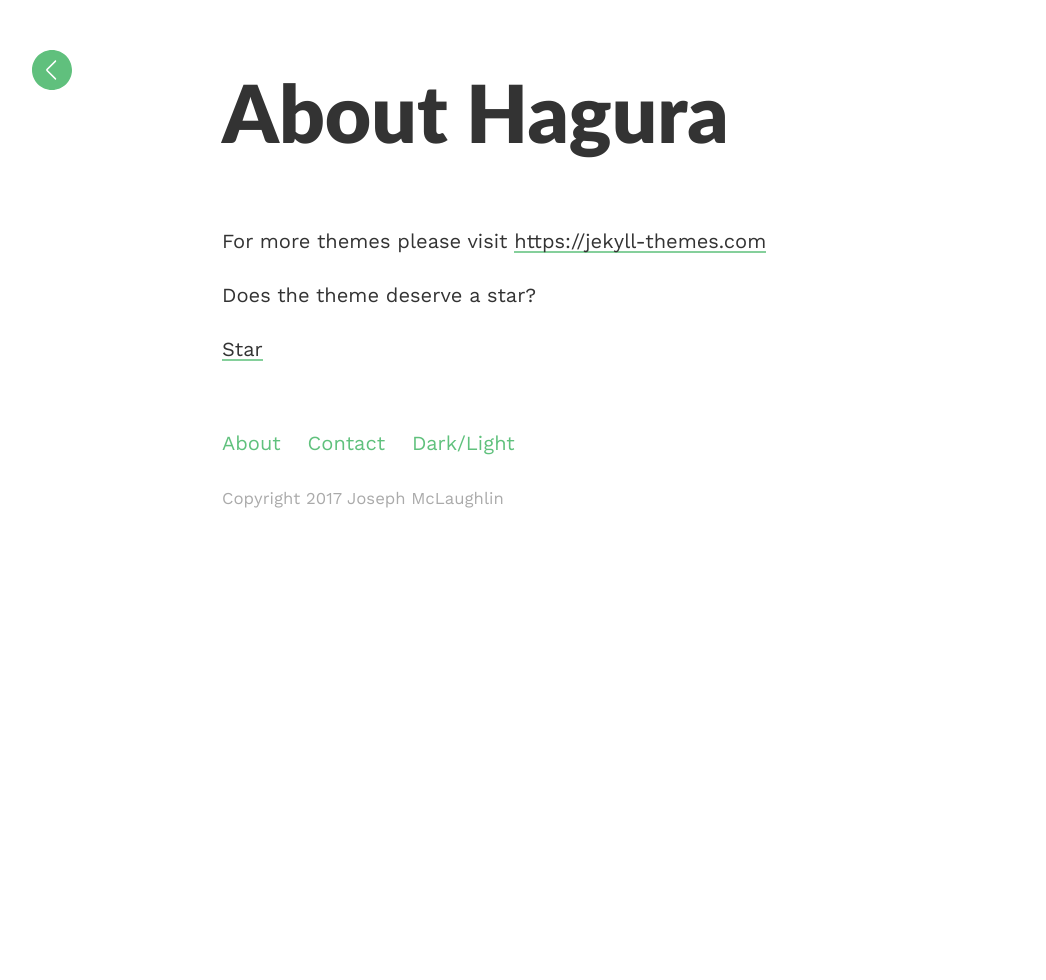
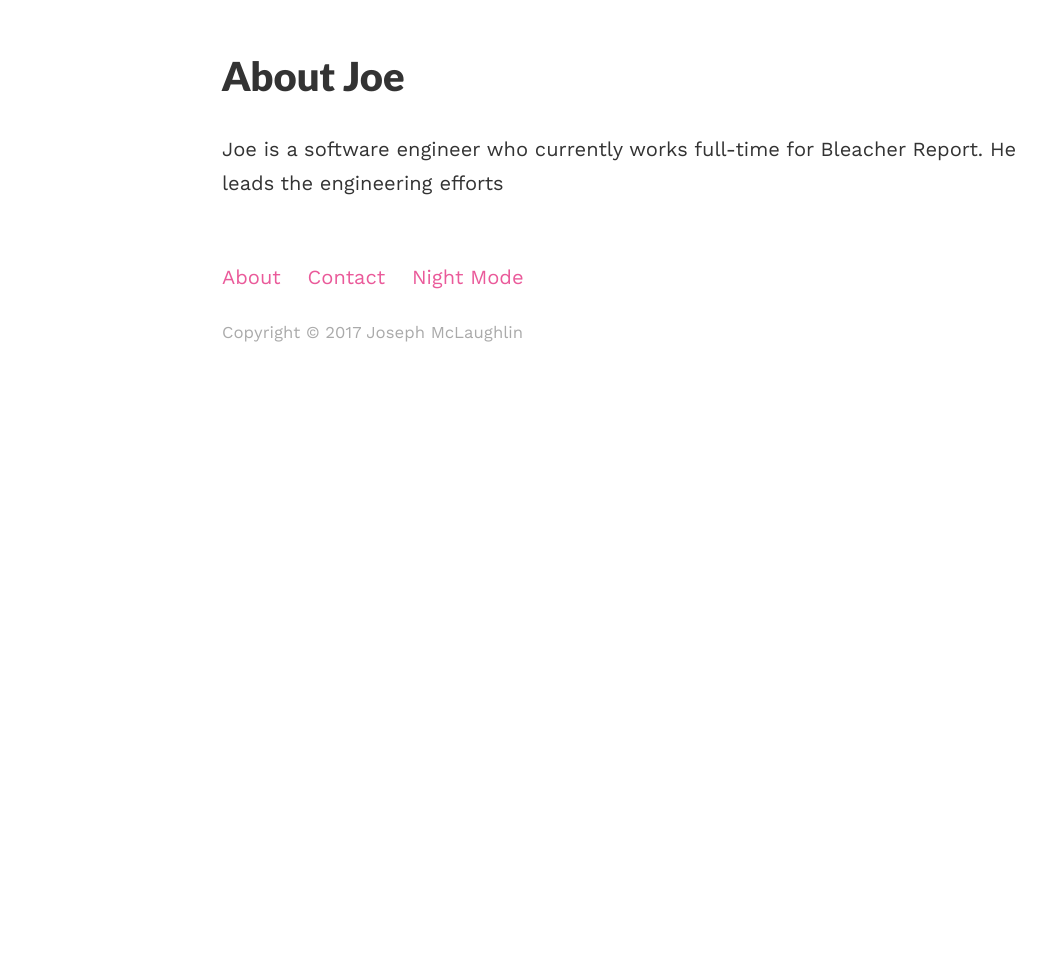
Before and after one commit to mclaughj/mclaughj.github.io, a Jekyll site: the page built from about.md, in a window 1280 px wide. Shown: the whole page, without its empty margins (18-1064 px from the left). Built offline with Jekyll 4.4.1, drawn with Linux system fonts in a browser that asks for light colours.

Commit message:
WIP on theme/customization

```diff
--- a/_config.yml
+++ b/_config.yml
@@ -1,6 +1,6 @@
 ### your site title here
 
-title: Hagura - Light!
+title: 'Hey there!'
 baseurl: / # name of the repository
 email: your@email.com
 
--- a/_layouts/default.html
+++ b/_layouts/default.html
@@ -8,13 +8,12 @@ layout: compress
   <meta name="viewport" content="width=device-width, initial-scale=1">
   <title>{% if page.title %}{{ page.title }} - {{ site.title }}{% else %}{{ site.title }}{% endif %}</title>
 <!--   <link href="https://fonts.googleapis.com/css?family=Lato:900|Work+Sans" rel="stylesheet"> -->
-  <link rel="stylesheet" href="{{site.baseurl}}/css/main.css">
+  <link rel="stylesheet" href="/css/main.css">
   {% seo %}
 </head>
 <body style="background-color: rgb(255, 255, 255)">
- <script async src="{{site.baseurl}}/js/theme.min.js"></script>
+ <script async src="/js/theme.min.js"></script>
   <header>
-      <a href="{{site.baseurl}}/"><div class="home"></div></a>
   </header>
 
     <main>
@@ -25,11 +24,11 @@ layout: compress
 
 <footer>
     <div class="links">
-        <a href="{{site.baseurl}}/about/">About</a>
-        <a href="{{site.baseurl}}/contact/">Contact</a>
-        <a class="theme" onclick="theme()">Dark/Light</a>
+        <a href="/about/">About</a>
+        <a href="/contact/">Contact</a>
+        <a class="theme" onclick="theme()">Night Mode</a>
     </div>
-    <p class="copy"><small>Copyright {{ 'now' | date: "%Y" }} Joseph McLaughlin</small></p>
+    <p class="copy"><small>Copyright &copy; {{ 'now' | date: "%Y" }} Joseph McLaughlin</small></p>
 </footer>
 </body>
 </html>
--- a/_sass/style.scss
+++ b/_sass/style.scss
@@ -31,25 +31,26 @@ body {
 a {
     color: $brand-color;
     text-decoration: none;
-    &:hover{
-     color: $text-color;
+    &:hover {
+     border-bottom: 3px solid lighten($text-color, 50%);
     }
+}
+
+a .infinity {
+    color: lighten($text-color, 60%);
+}
+
+a:hover .infinity {
+    color: $text-color;
 }
 
 
 
 p a {
-    color: $text-color;
+    color: $brand-color;
     text-decoration: none;
-    background: -webkit-linear-gradient(transparent 90%, lighten($brand-color, 10%) 10%);
-    box-shadow: inset 0 0 0 0 lighten($brand-color, 10%);
-    -webkit-transition: box-shadow ease 1s;
-	-moz-transition: box-shadow ease 1s;
-	transition: box-shadow ease 1s;
     &:hover {
-        color: lighten($background-color, 50%);
-        box-shadow: inset 0 -100px 0 0 lighten($brand-color, 10%);
-
+        border-bottom: 2px solid lighten($text-color, 50%);
     }
 }
 
@@ -89,7 +90,6 @@ blockquote {
 
 
 .headline, .post-headline {
-    font-size: 4em;
     margin-bottom: 0.5em;
 
         @include media-query($on-palm) {
@@ -97,28 +97,12 @@ blockquote {
         }
     }
 
-
-/* Home Button */
-.home {
-    background-image: url(../images/left-arrow.svg);
-    background-repeat: no-repeat;
-    height: 40px;
-    width: 40px;
-    opacity: 0.9;
-    position: fixed;
-    top: 50px;
-    left: 50px;
-    &:hover{
-    opacity: 1;
+    .headline {
+        font-size: 3em;
     }
-    @include media-query($on-laptop) {
-        top: 90%;
-        left: 90%;
-        height: 30px;
-        width: 30px;
-        opacity: 0.6;
+    .post-headline {
+        font-size: 2em;
     }
-}
 
 
 
@@ -167,7 +151,9 @@ blockquote {
 /* Footer */
 footer {
     position: relative;
+    display: block;
     top: 2em;
+    padding-bottom: 20px;
 }
 
 /* Footer navigation links */
--- a/about.md
+++ b/about.md
@@ -1,13 +1,8 @@
 ---
-title: About Hagura
+title: About Joe
 layout: post
 permalink: /about/
 published: true
 ---
 
-For more themes please visit [https://jekyll-themes.com](https://jekyll-themes.com){: target="_blank"}
-
-Does the theme deserve a star?
-
-<a class="github-button" href="https://github.com/sharu725/hagura" data-style="mega" data-count-href="/sharu725/hagura/stargazers" data-count-api="/repos/sharu725/hagura#stargazers_count" data-count-aria-label="# stargazers on GitHub" aria-label="Star sharu725/hagura on GitHub">Star</a>
-<script async defer src="https://buttons.github.io/buttons.js"></script>
+Joe is a software engineer who currently works full-time for Bleacher Report. He leads the engineering efforts
--- a/css/main.scss
+++ b/css/main.scss
@@ -14,7 +14,7 @@ $spacing-unit:     30px;
 
 $text-color:       #333;
 $background-color: #fdfdfd;
-$brand-color:      #60c17d;
+$brand-color:      #ea5a9a;
 
 $grey-color:       #828282;
 $grey-color-light: lighten($grey-color, 40%);
@@ -25,25 +25,12 @@ $content-width:    800px;
 $on-palm:          600px;
 $on-laptop:        1000px;
 
-
-
-// Use media queries like this:
-// @include media-query($on-palm) {
-//     .wrapper {
-//         padding-right: $spacing-unit / 2;
-//         padding-left: $spacing-unit / 2;
-//     }
-// }
 @mixin media-query($device) {
     @media screen and (max-width: $device) {
         @content;
     }
 }
 
-
-
-// Import partials from `sass_dir` (defaults to `_sass`)
-// Do not make any changes to this file. Go to /_sass and find the appropriate SCSS file and make changes there.
 @import
         "style",
         "google-fonts"
--- a/index.html
+++ b/index.html
@@ -1,10 +1,10 @@
 ---
 layout: default
 ---
-<h1 class="headline">{{site.title}}</h1>
+<h1 class="headline">👋 {{site.title}}</h1>
 <div class="article-list">
 {% for post in site.posts %}
-    <h2><a href="{{post.url | prepend: site.baseurl}}">{{post.title}}</a></h2>
+    <h2><a href="{{post.url}}">{{post.title}} <span class="infinity">&infin;</span></a></h2>
     <p>{{post.excerpt | strip_html}}</p>
 {% endfor %}
 </div>
```
Also changed, not shown: images/left-arrow.svg (deleted).
